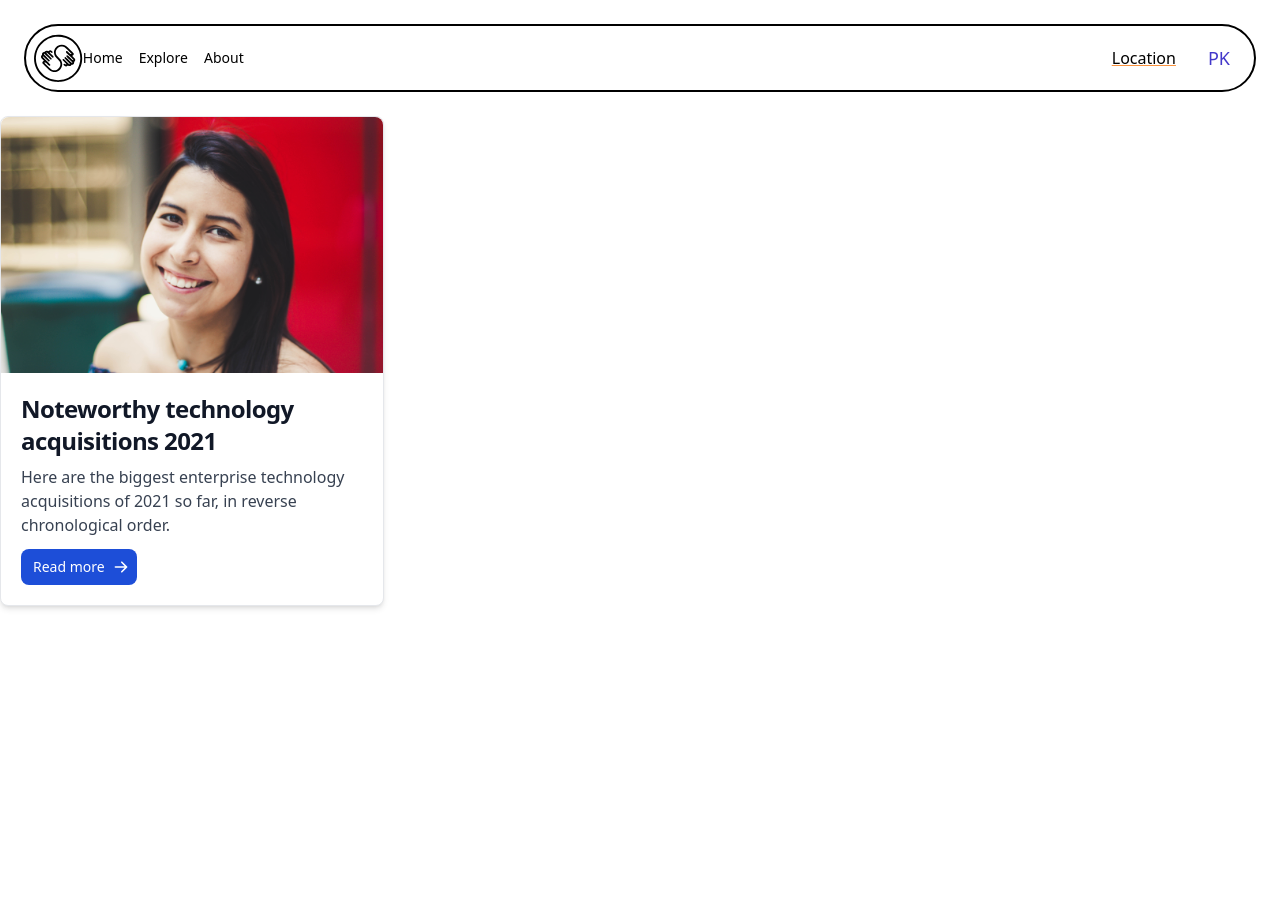
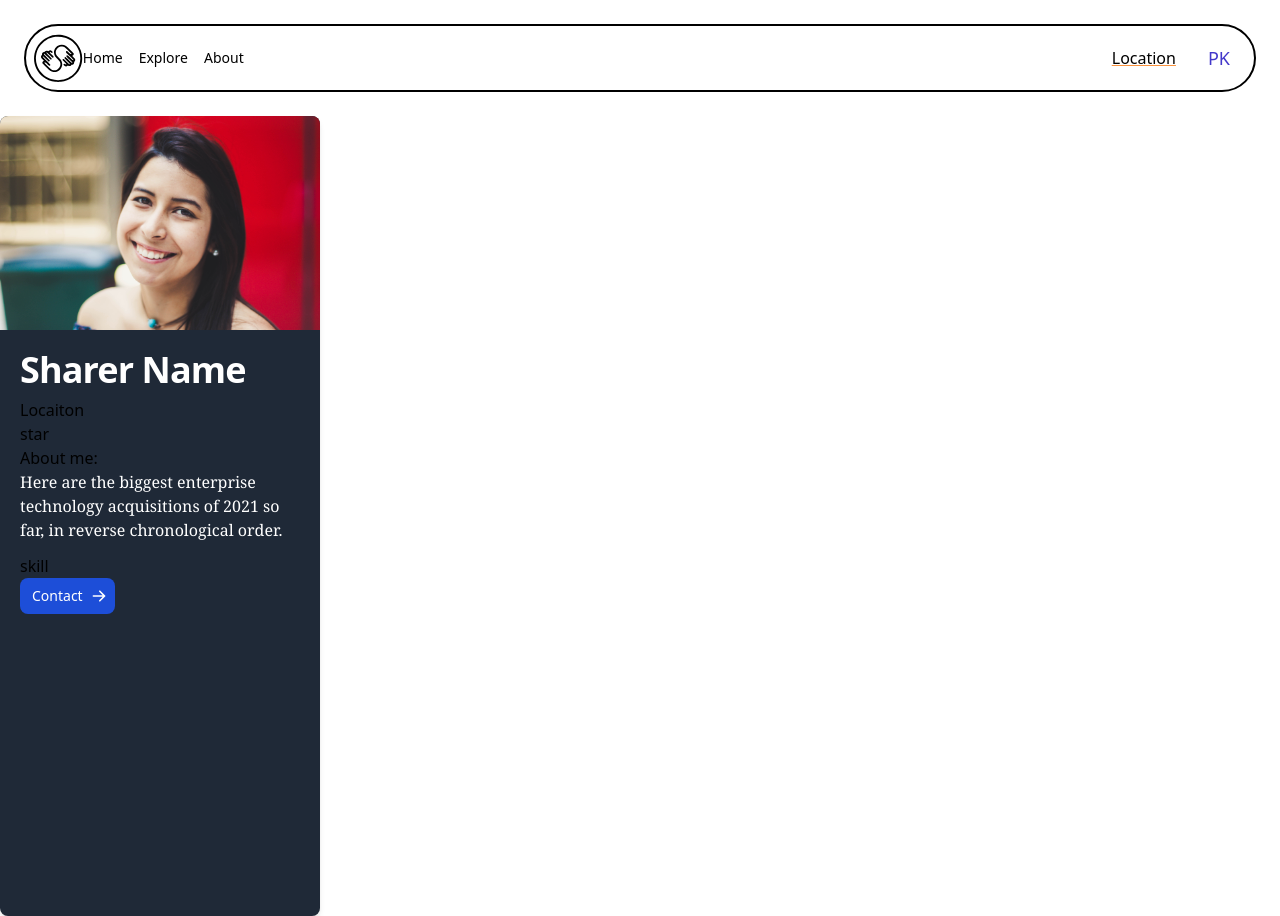
Before and after one commit to SchoolOfCode/bc13_final-project_front-end-zen-coders, a Next.js app: page /profile in a window 1280 px wide. Before the commit the page ends 800 px from the top, so only its background shows below. Built offline with nearby package versions, Linux system fonts and the light colour scheme.

Commit message:
profileCard styling and sizing

```diff
--- a/components/ProfileCard/ProfileCard.js
+++ b/components/ProfileCard/ProfileCard.js
@@ -2,24 +2,54 @@ import React from 'react';
 
 export default function ProfileCard() {
   return (
-
-
-<div class="max-w-sm bg-white border border-gray-200 rounded-lg shadow-md dark:bg-gray-800 dark:border-gray-700">
-    <a href="#">
-        <img class="rounded-t-lg" src="/profile-image.jpg" alt="profile picture" />
-    </a>
-    <div class="p-5">
-        <a href="#">
-            <h5 class="mb-2 text-2xl font-bold tracking-tight text-gray-900 dark:text-white">Noteworthy technology acquisitions 2021</h5>
-        </a>
-        <p class="mb-3 font-normal text-gray-700 dark:text-gray-400">Here are the biggest enterprise technology acquisitions of 2021 so far, in reverse chronological order.</p>
-        <a href="#" class="inline-flex items-center px-3 py-2 text-sm font-medium text-center text-white bg-blue-700 rounded-lg hover:bg-blue-800 focus:ring-4 focus:outline-none focus:ring-blue-300 dark:bg-blue-600 dark:hover:bg-blue-700 dark:focus:ring-blue-800">
-            Read more
-            <svg aria-hidden="true" class="w-4 h-4 ml-2 -mr-1" fill="currentColor" viewBox="0 0 20 20" xmlns="http://www.w3.org/2000/svg"><path fill-rule="evenodd" d="M10.293 3.293a1 1 0 011.414 0l6 6a1 1 0 010 1.414l-6 6a1 1 0 01-1.414-1.414L14.586 11H3a1 1 0 110-2h11.586l-4.293-4.293a1 1 0 010-1.414z" clip-rule="evenodd"></path></svg>
-        </a>
+    <div class="h-screen w-1/4 rounded-lg border-gray-700 bg-gray-800 shadow-md">
+      <a>
+        <img
+          class="rounded-t-lg"
+          src="/profile-image.jpg"
+          alt="profile picture"
+        />
+      </a>
+      <div class="p-5">
+        <div>
+          <h1>
+            <h1 class="mb-2 text-4xl font-bold tracking-tight text-white">
+              Sharer Name
+            </h1>
+          </h1>
+          <h3>Locaiton</h3>
+          <div>
+            <p>star</p>
+          </div>
+          <h2>About me:</h2>
+          <p class="mb-3 font-serif text-white">
+            Here are the biggest enterprise technology acquisitions of 2021 so
+            far, in reverse chronological order.
+          </p>
+          <div></div>
+        </div>
+        <div>
+          <div>
+            <p>skill</p>
+          </div>
+          <a class="inline-flex items-center rounded-lg bg-blue-700 px-3 py-2 text-center text-sm font-medium text-white hover:bg-blue-800 focus:outline-none focus:ring-4 focus:ring-blue-300 dark:bg-blue-600 dark:hover:bg-blue-700 dark:focus:ring-blue-800">
+            Contact
+            <svg
+              aria-hidden="true"
+              class="ml-2 -mr-1 h-4 w-4"
+              fill="currentColor"
+              viewBox="0 0 20 20"
+              xmlns="http://www.w3.org/2000/svg"
+            >
+              <path
+                fill-rule="evenodd"
+                d="M10.293 3.293a1 1 0 011.414 0l6 6a1 1 0 010 1.414l-6 6a1 1 0 01-1.414-1.414L14.586 11H3a1 1 0 110-2h11.586l-4.293-4.293a1 1 0 010-1.414z"
+                clip-rule="evenodd"
+              ></path>
+            </svg>
+          </a>
+        </div>
+      </div>
     </div>
-
-
-  </div>
-  )
+  );
 }
```
